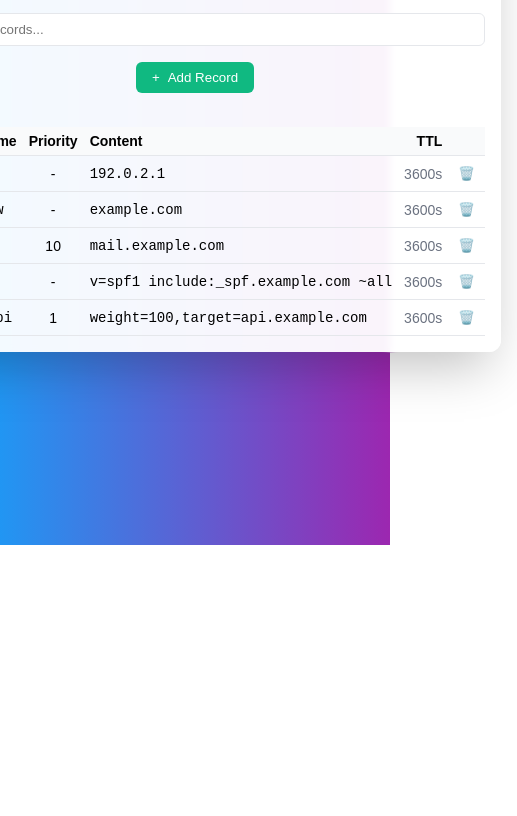
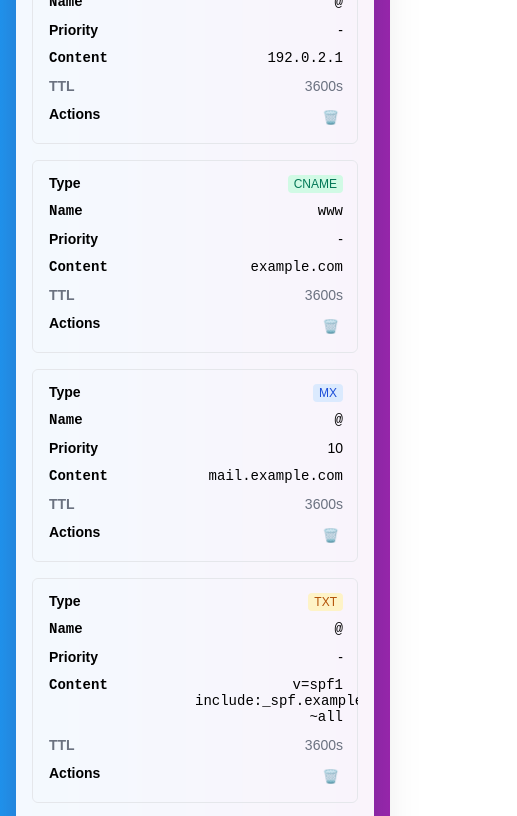
Before and after one commit to nosdav/pkarr.com, a plain HTML site: page index.html in a window 390 px wide. Shown: the part 299-1115 px from the top of the page, 517 px wide, since content can reach past the window. Before the commit the page ends 844 px from the top, so only its background shows below. Drawn offline with nearby package versions, Linux system fonts and the light colour scheme.

Commit message:
make responsive

```diff
--- a/index.html
+++ b/index.html
@@ -187,6 +187,47 @@
           font-size: 0.75rem;
           padding: 2px 6px;
         }
+
+        /* New table layout for mobile */
+        table,
+        thead,
+        tbody,
+        tr,
+        th,
+        td {
+          display: block;
+        }
+
+        thead tr {
+          position: absolute;
+          top: -9999px;
+          left: -9999px;
+        }
+
+        tr {
+          margin-bottom: 1rem;
+          border: 1px solid #e5e7eb;
+          border-radius: 6px;
+          padding: 0.5rem;
+        }
+
+        td {
+          position: relative;
+          padding-left: 50%;
+          border: none;
+          text-align: right;
+          white-space: normal;
+        }
+
+        td:before {
+          position: absolute;
+          left: 0.5rem;
+          width: 45%;
+          padding-right: 10px;
+          text-align: left;
+          font-weight: bold;
+          content: attr(data-label);
+        }
       }
     </style>
   </head>
@@ -259,27 +300,29 @@
                   ${records.map(
                     record => html`
                       <tr>
-                        <td>
+                        <td data-label="Type">
                           <span class="badge badge-${record.type}"
                             >${record.type}</span
                           >
                         </td>
-                        <td class="font-mono">${record.name}</td>
-                        <td style="text-align: center">
+                        <td data-label="Name" class="font-mono">
+                          ${record.name}
+                        </td>
+                        <td data-label="Priority" style="text-align: right">
                           ${record.priority !== undefined
                             ? record.priority
                             : '-'}
                         </td>
-                        <td
-                          class="font-mono"
-                          style="max-width: 400px; overflow: hidden; text-overflow: ellipsis;"
-                        >
+                        <td data-label="Content" class="font-mono">
                           ${record.content}
                         </td>
-                        <td style="text-align: right; color: #6b7280">
+                        <td
+                          data-label="TTL"
+                          style="text-align: right; color: #6b7280"
+                        >
                           ${record.ttl}
                         </td>
-                        <td>
+                        <td data-label="Actions">
                           <button
                             class="delete-btn"
                             aria-label="Delete ${record.type} record for ${record.name}"
```
